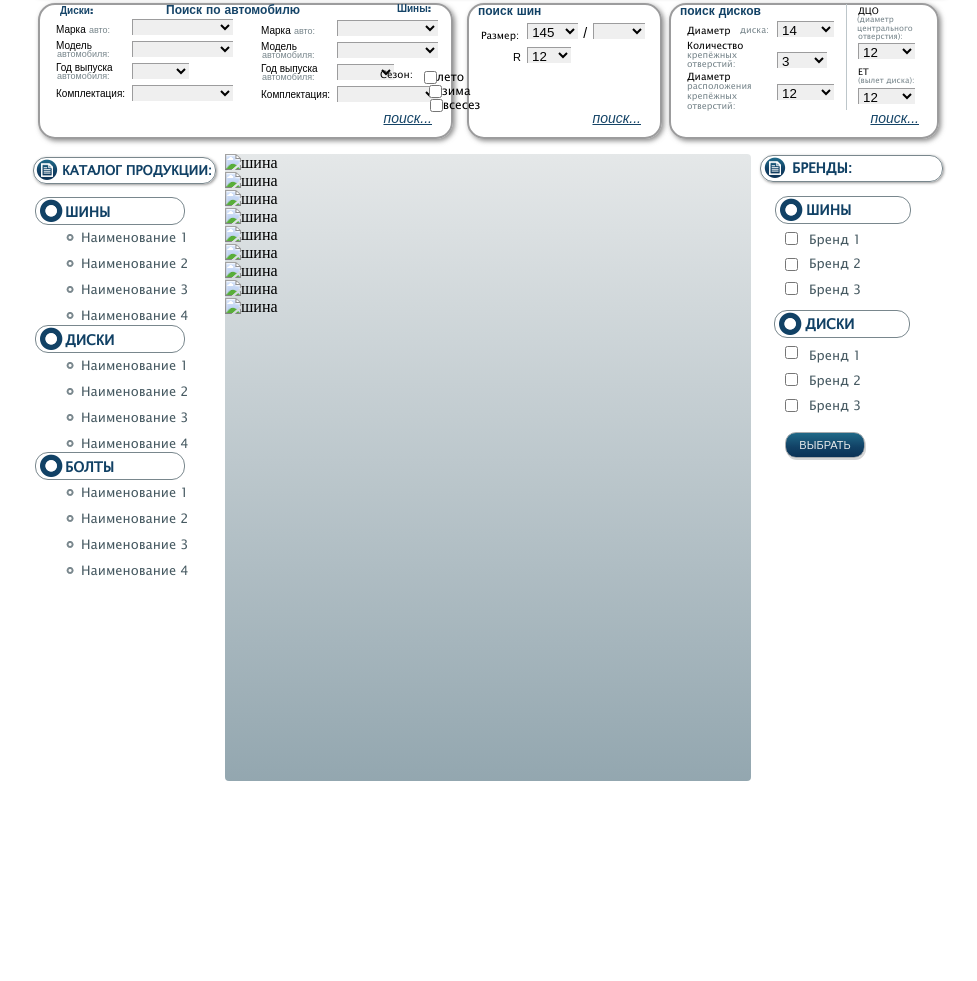
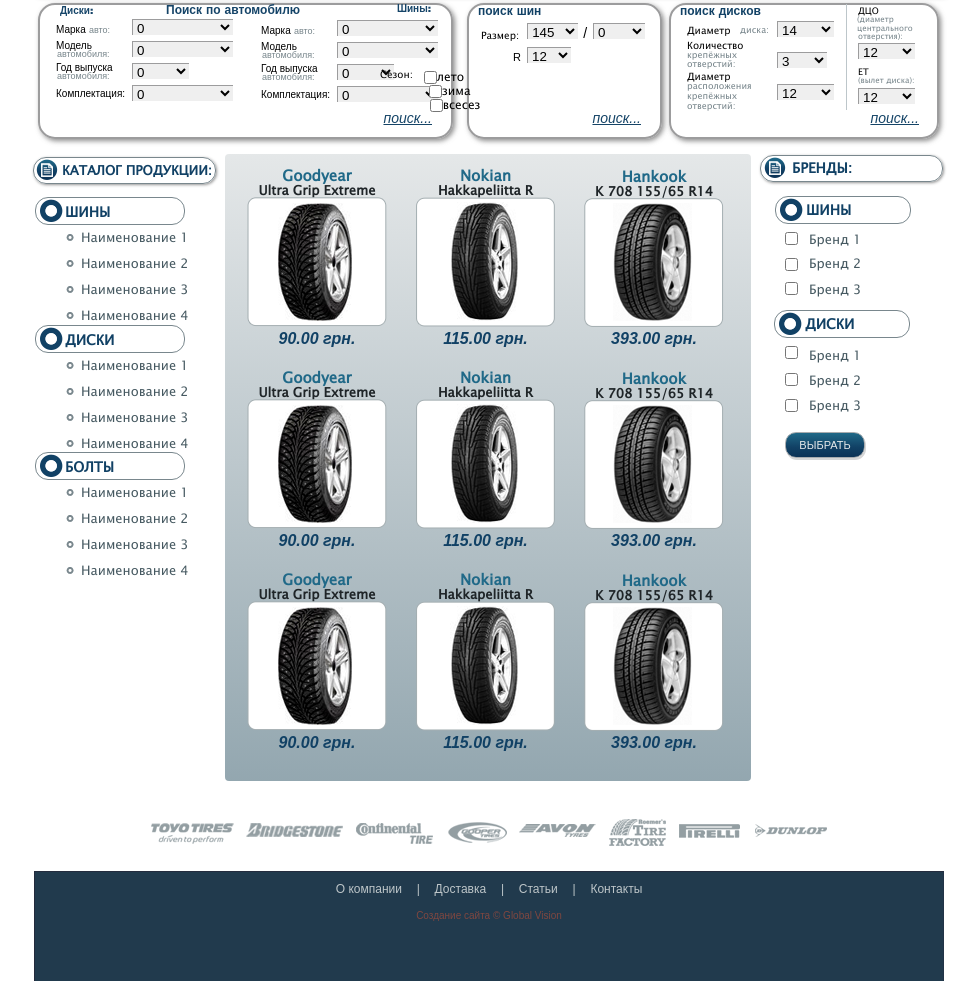
Before and after one commit to shaggy8/homework6, a plain HTML site: page index.html in a window 1280 px wide. Shown: the part 339-1320 px from the top of the page, without its empty margins (151-1128 px from the left). Before the commit the page ends 1120 px from the top, so only its background shows below. Drawn offline with Linux system fonts and the light colour scheme; a web font is replaced by a local one.

Commit message:
готово!!!!! ура!!! задовбався!!! Signed-off-by: Shaggy8 <rominus@bigmir.net>

```diff
--- a/css/styles.css
+++ b/css/styles.css
@@ -544,3 +544,79 @@
 	height: 627px;
 	background: linear-gradient(0deg, rgba(35,75,93,0.49), rgba(201,207,209,0.49));
 }
+
+figure{
+	display: inline-block;
+	margin: 15px 3px 9px 22px;
+	text-align: center;
+}
+
+figcaption{
+	font-family: 'lucida_sans_unicoderegular', Arial, Tahoma, sans-serif;
+	font-size: 15px;
+	font-weight: bold;
+	line-height: 15px;
+	color: #206988;
+}
+
+figcaption p{
+	font-family: 'lucida_sans_unicoderegular', Arial, Tahoma, sans-serif;
+	font-size: 13px;
+	line-height: 13px;
+	color: #1f2528;
+}
+
+.price{
+	font-family: Arial, Tahoma, sans-serif;
+	font-size: 16px;
+	line-height: 16px;
+	font-weight: bold;
+	font-style: italic;
+	color: #114165;
+}
+
+.brandlogo{
+	height: 62px;
+	padding: 28px 0 0 162px;
+}
+
+.brandlogo img{
+	float: left;
+}
+
+footer{
+	margin: 0 45px;
+	padding: 10px 0 0 0;
+	border-top: 1px solid #242c3e;
+	border-left: 1px solid #242a3c;
+	border-right: 1px solid #223346;
+	width: 908px;
+	height: 99px;
+	background: #213a4d;
+	text-align: center;
+	font-family: Arial, Tahoma, sans-serif;
+	font-size: 10px;
+	color: #7f4740;
+}
+
+footer a{
+	display: inline-block;
+	margin: 0px 12px 0 12px;
+	font-size: 12px;
+	color: #bec6c9;
+	text-decoration: none;
+}
+
+footer a:hover{
+	color: #52abcb;
+}
+
+footer span{
+	display: inline-block;
+	font-size: 12px;
+	color: #bec6c9;
+}
+
+footer p{
+	margin: 14px 0px;
+}
--- a/index.html
+++ b/index.html
@@ -44,7 +44,7 @@
 					<span class="span1" style="margin: 8px 0 0 0;">Марка</span>
 					<span class="span2" style="margin: -10px 0 0 33px;">авто:</span>
 					<select  class="mark" style="margin: -16px 0 0 0;" name="mark1" id="mark1">
-						<option value=""></option>
+						<option value="0">0</option>
 						<option value="BMW">BMW</option>
 						<option value="Volkswagen">Volkswagen</option>
 						<option value="Ford">Ford</option>
@@ -53,7 +53,7 @@
 					<br>
 					<span class="span2" style="margin: -20px 0 0 1px;">автомобиля:</span>
 					<select class="model" style="margin: -18px 0 0 0;" name="model1" id="model1">
-						<option value=""></option>
+						<option value="0">0</option>
 						<option value="1">1</option>
 						<option value="2">2</option>
 						<option value="3">3</option>
@@ -62,14 +62,14 @@
 					<br>
 					<span class="span2" style="margin: -20px 0 0 1px;">автомобиля:</span>
 					<select class="year" style="margin: -18px 44px 0 0;" name="year1" id="year1">
-						<option value=""></option>
+						<option value="0">0</option>
 						<option value="2000">2000</option>
 						<option value="2006">2006</option>
 						<option value="2012">2012</option>
 					</select>
 					<span class="span1" style="margin: 7px 0 0 0;">Комплектация:</span>
 					<select class="complectation" style="margin: -14px 0 0 0;" name="complectation1" id="complectation1">
-						<option value=""></option>
+						<option value="0">0</option>
 						<option value="all">all</option>
 						<option value="medium">medium</option>
 						<option value="farsh">farsh</option>
@@ -80,7 +80,7 @@
 					<span class="span1" style="margin: 8px 0 0 0;">Марка</span>
 					<span class="span2" style="margin: -10px 0 0 33px;">авто:</span>
 					<select class="mark" style="margin: -16px 0 0 0;" name="mark2" id="mark2">
-						<option value=""></option>
+						<option value="0">0</option>
 						<option value="BMW">BMW</option>
 						<option value="Volkswagen">Volkswagen</option>
 						<option value="Ford">Ford</option></select>
@@ -88,7 +88,7 @@
 					<br>
 					<span class="span2" style="margin: -20px 0 0 1px;">автомобиля:</span>
 					<select class="model" style="margin: -18px 0 0 0;" name="model2" id="model2">
-						<option value=""></option>
+						<option value="0">0</option>
 						<option value="1">1</option>
 						<option value="2">2</option>
 						<option value="3">3</option></select>
@@ -96,13 +96,13 @@
 					<br>
 					<span class="span2" style="margin: -20px 0 0 1px;">автомобиля:</span>
 					<select class="year" style="margin: -18px 44px 0 0;" name="year2" id="year2">
-						<option value=""></option>
+						<option value="0">0</option>
 						<option value="2000">2000</option>
 						<option value="2006">2006</option>
 						<option value="2012">2012</option></select>
 					<span class="span1" style="margin: 7px 0 0 0;">Комплектация:</span>
 					<select class="complectation" style="margin: -14px 0 0 0;" name="complectation2" id="complectation2">
-						<option value=""></option>
+						<option value="0">0</option>
 						<option value="all">all</option>
 						<option value="medium">medium</option>
 						<option value="farsh">farsh</option></select>
@@ -121,7 +121,7 @@
 				</select>
 				<span class="span4" style="margin: 7px 0 0 5px; font-size: 14px;">/</span>
 				<select class="select1" style="margin: 5px 0 0 6px; width: 52px; height: 16px;" name="size-inch" id="size-inch">
-					<option value="x3"></option>
+					<option value="0">0</option>
 					<option value="32">32</option>
 					<option value="40">40</option>
 				</select>
@@ -234,90 +234,101 @@
 				<img src="img/list.png" alt="">
 				БРЕНДЫ:
 			</h2>
-			<form action="">
+			<form action="#">
 				<h3 style="margin: 14px 0 0 15px;">
 					<img src="img/round.png" alt="">
 					ШИНЫ
 				</h3>
-				<input type="checkbox" name="brand1" id="brand1" style="margin: 8px 0 0 25px">
+				<input type="checkbox" name="brand1-1" id="brand1-1" style="margin: 8px 0 0 25px">
 				<span class="span10" style="margin: 5px 0 0 11px">Бренд 1</span>
 				<br>
-				<input type="checkbox" name="brand2" id="brand2" style="margin: 8px 0 0 25px">
+				<input type="checkbox" name="brand1-2" id="brand1-2" style="margin: 8px 0 0 25px">
 				<span class="span10" style="margin: 3px 0 0 11px">Бренд 2</span>
 				<br>
-				<input type="checkbox" name="brand3" id="brand3" style="margin: 8px 0 0 25px">
+				<input type="checkbox" name="brand1-3" id="brand1-3" style="margin: 8px 0 0 25px">
 				<span class="span10" style="margin: 5px 0 0 11px">Бренд 3</span>
 				<h3 style="margin: 10px 0 0 14px;">
 					<img src="img/round.png" alt="">
 					ДИСКИ
 				</h3>
-				<input type="checkbox" name="brand1" id="brand1" style="margin: 8px 0 0 25px">
+				<input type="checkbox" name="brand1" id="brand2-1" style="margin: 8px 0 0 25px">
 				<span class="span10" style="margin: 7px 0 0 11px">Бренд 1</span>
 				<br>
-				<input type="checkbox" name="brand2" id="brand2" style="margin: 7px 0 0 25px">
+				<input type="checkbox" name="brand2" id="brand2-2" style="margin: 7px 0 0 25px">
 				<span class="span10" style="margin: 4px 0 0 11px">Бренд 2</span>
 				<br>
-				<input type="checkbox" name="brand3" id="brand3" style="margin: 8px 0 0 25px">
+				<input type="checkbox" name="brand3" id="brand2-3" style="margin: 8px 0 0 25px">
 				<span class="span10" style="margin: 4px 0 0 11px">Бренд 3</span>
 				<input type="submit" name="submit4" value="ВЫБРАТЬ" class="submit4 clearfix">
 			</form>
 		</aside>
 		<main>
 			<figure>
-				<figcaption></figcaption>
-				<figcaption></figcaption>
-				<img src="" alt="шина">
-				<figcaption></figcaption>
+				<figcaption>Goodyear <p>Ultra Grip Extreme</p></figcaption>
+				<img src="img/tire1.png" alt="шина">
+				<p class="price">90.00 грн.</p>
 			</figure>
 			<figure>
-				<figcaption></figcaption>
-				<figcaption></figcaption>
-				<img src="" alt="шина">
-				<figcaption></figcaption>
+				<figcaption>Nokian<p>Hakkapeliitta R</p></figcaption>
+				<img src="img/tire2.png" alt="шина">
+				<p class="price">115.00 грн.</p>
 			</figure>
 			<figure>
-				<figcaption></figcaption>
-				<figcaption></figcaption>
-				<img src="" alt="шина">
-				<figcaption></figcaption>
+				<figcaption>Hankook <p>K 708 155/65 R14</p></figcaption>
+				<img src="img/tire3.png" alt="шина">
+				<p class="price">393.00 грн.</p>
 			</figure>
 			<figure>
-				<figcaption></figcaption>
-				<figcaption></figcaption>
-				<img src="" alt="шина">
-				<figcaption></figcaption>
+				<figcaption>Goodyear <p>Ultra Grip Extreme</p></figcaption>
+				<img src="img/tire1.png" alt="шина">
+				<p class="price">90.00 грн.</p>
 			</figure>
 			<figure>
-				<figcaption></figcaption>
-				<figcaption></figcaption>
-				<img src="" alt="шина">
-				<figcaption></figcaption>
+				<figcaption>Nokian <p>Hakkapeliitta R</p></figcaption>
+				<img src="img/tire2.png" alt="шина">
+				<p class="price">115.00 грн.</p>
 			</figure>
 			<figure>
-				<figcaption></figcaption>
-				<figcaption></figcaption>
-				<img src="" alt="шина">
-				<figcaption></figcaption>
+				<figcaption>Hankook <p>K 708 155/65 R14</p></figcaption>
+				<img src="img/tire3.png" alt="шина">
+				<p class="price">393.00 грн.</p>
 			</figure>
 			<figure>
-				<figcaption></figcaption>
-				<figcaption></figcaption>
-				<img src="" alt="шина">
-				<figcaption></figcaption>
+				<figcaption>Goodyear <p>Ultra Grip Extreme</p></figcaption>
+				<img src="img/tire1.png" alt="шина">
+				<p class="price">90.00 грн.</p>
 			</figure>
 			<figure>
-				<figcaption></figcaption>
-				<figcaption></figcaption>
-				<img src="" alt="шина">
-				<figcaption></figcaption>
+				<figcaption>Nokian <p>Hakkapeliitta R</p></figcaption>
+				<img src="img/tire2.png" alt="шина">
+				<p class="price">115.00 грн.</p>
 			</figure>
 			<figure>
-				<figcaption></figcaption>
-				<figcaption></figcaption>
-				<img src="" alt="шина">
-				<figcaption></figcaption>
+				<figcaption>Hankook <p>K 708 155/65 R14</p></figcaption>
+				<img src="img/tire3.png" alt="шина">
+				<p class="price">393.00 грн.</p>
 			</figure>
 		</main>
+		<div class="brandlogo clearfix">
+			<img style="margin: 14px 0px 0px 0px;" src="img/brandlogo1.png" alt="TOYO TIRES">
+			<img style="margin: 14px 0px 0px 12px;" src="img/brandlogo2.png" alt="BRIDGESTONE">
+			<img style="margin: 14px 0px 0px 13px;" src="img/brandlogo3.png" alt="CONTINENTAL TIRE">
+			<img style="margin: 13px 0px 0px 15px;" src="img/brandlogo4.png" alt="COOPER TIRES">
+			<img style="margin: 15px 0px 0px 12px;" src="img/brandlogo5.png" alt="AVON TIRES">
+			<img style="margin: 10px 0px 0px 13px;" src="img/brandlogo6.png" alt="TIRE FACTORY">
+			<img style="margin: 15px 0px 0px 13px;" src="img/brandlogo7.png" alt="PIRELLI">
+			<img style="margin: 15px 0px 0px 15px;" src="img/brandlogo8.png" alt="DUNLOP">
+		</div>
+		<footer>
+			<a href="#">О компании</a>
+			<span>|</span>
+			<a href="#">Доставка</a>
+			<span>|</span>
+			<a href="#">Статьи</a>
+			<span>|</span>
+			<a href="#">Контакты</a>
+			<p>Создание сайта © Global Vision</p>
+		</footer>
 	</div>
 </body>
 </html>
```
Also changed, not shown: img/brandlogo1.png (added), img/brandlogo2.png (added), img/brandlogo3.png (added), img/brandlogo4.png (added), img/brandlogo5.png (added), img/brandlogo6.png (added), img/brandlogo7.png (added), img/brandlogo8.png (added), img/tire1.png (added), img/tire2.png (added), img/tire3.png (added).
